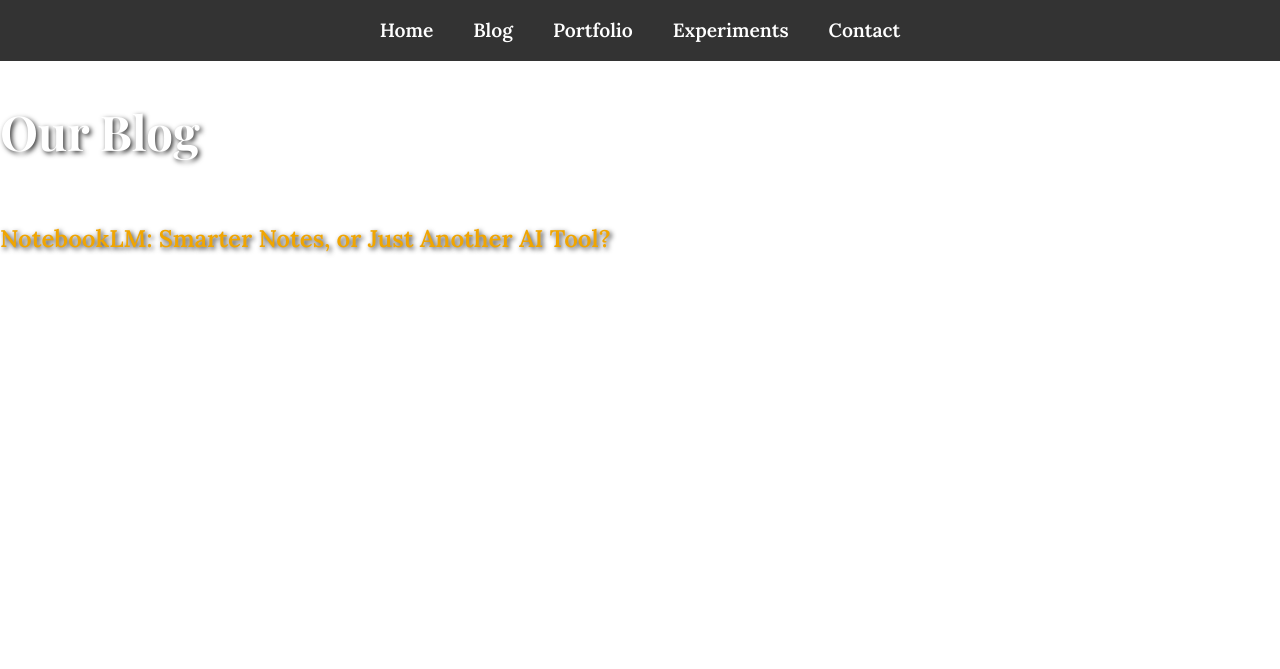
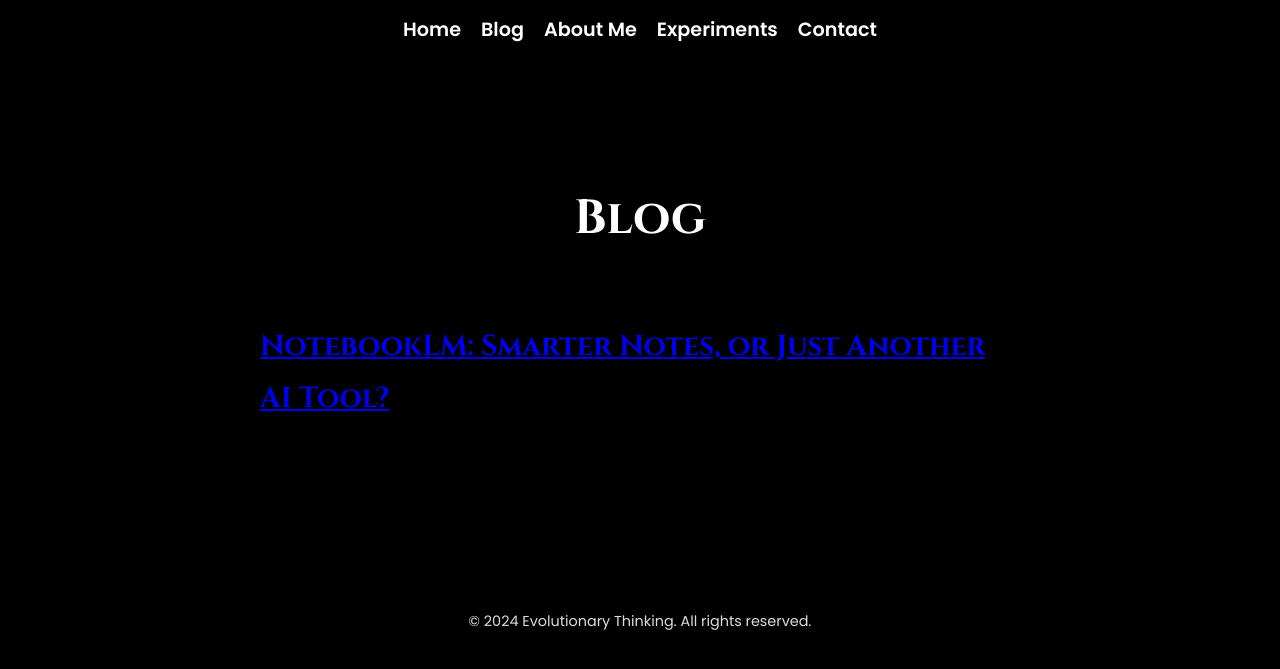
Before and after one commit to frescodicredito/frescodicredito.github.io, a Jekyll site: the page blog.html, which Jekyll copies as it is, in a window 1280 px wide. Shown: the top 669 px of the page. Built offline with Jekyll 4.4.1, drawn with Linux system fonts in a browser that asks for light colours.

Commit message:
Update blog.html

```diff
--- a/blog.html
+++ b/blog.html
@@ -5,131 +5,31 @@
   <meta name="viewport" content="width=device-width, initial-scale=1.0">
   <meta name="description" content="Blog - Explore our thoughts and stories.">
   <title>Blog - Evolutionary Thinking</title>
-  <link href="https://fonts.googleapis.com/css2?family=Lora:wght@400;600&family=Playfair+Display:wght@400;700&display=swap" rel="stylesheet">
-  <style>
-    body {
-      font-family: 'Lora', serif;
-      line-height: 1.6;
-      margin: 0;
-      padding: 0;
-      color: #fff;
-    }
-    .video-background {
-      position: fixed;
-      top: 0;
-      left: 0;
-      width: 100%;
-      height: 100%;
-      z-index: -1;
-    }
-    .video-background iframe {
-      position: absolute;
-      top: 50%;
-      left: 50%;
-      width: 177.78%;
-      height: 100%;
-      transform: translate(-50%, -50%);
-      pointer-events: none;
-    }
-    .video-overlay {
-      position: fixed;
-      top: 0;
-      left: 0;
-      width: 100%;
-      height: 100%;
-      background: rgba(0, 0, 0, 0.6);
-      z-index: 0;
-    }
-    nav {
-      background: rgba(0, 0, 0, 0.8);
-      position: sticky;
-      top: 0;
-      width: 100%;
-      padding: 15px 0;
-      text-align: center;
-      z-index: 2;
-    }
-    nav ul {
-      list-style: none;
-      margin: 0;
-      padding: 0;
-      display: flex;
-      justify-content: center;
-      gap: 20px;
-    }
-    nav ul li a {
-      text-decoration: none;
-      color: white;
-      font-size: 1.2rem;
-      padding: 5px 10px;
-      font-weight: 600;
-      transition: color 0.3s ease;
-    }
-    nav ul li a:hover {
-      color: #f0a500;
-    }
-    .content {
-      position: relative;
-      z-index: 1;
-      text-align: center;
-      padding: 20px;
-      margin-top: 100px;
-    }
-    h1 {
-      font-family: 'Playfair Display', serif;
-      font-size: 3rem;
-      margin-bottom: 50px;
-      text-shadow: 2px 2px 5px rgba(0, 0, 0, 0.8);
-    }
-    .blog-link {
-      font-size: 1.5rem;
-      font-weight: 600;
-      margin-top: 20px;
-      text-shadow: 2px 2px 5px rgba(0, 0, 0, 0.8);
-    }
-    .blog-link a {
-      text-decoration: none;
-      color: #f0a500;
-      font-weight: 700;
-      transition: color 0.3s ease;
-    }
-    .blog-link a:hover {
-      color: #ffd700;
-    }
-    footer {
-      position: fixed;
-      bottom: 10px;
-      width: 100%;
-      text-align: center;
-      font-size: 0.9rem;
-      color: #ddd;
-    }
-  </style>
+  <link rel="stylesheet" href="/assets/css/styles.css">
 </head>
 <body>
   <!-- Navigation Menu -->
   <nav>
-    <ul>
-      <li><a href="index.html">Home</a></li>
-      <li><a href="blog.html">Blog</a></li>
-      <li><a href="#portfolio">Portfolio</a></li>
-      <li><a href="#experiments">Experiments</a></li>
+    <ul class="menu">
+      <li><a href="{{ "/" | relative_url }}">Home</a></li>
+      <li><a href="{{ "/blog/" | relative_url }}">Blog</a></li>
+      <li><a href="{{ "/about/" | relative_url }}">About Me</a></li>
+      <li><a href="{{ "/experiments/" | relative_url }}">Experiments</a></li>
       <li><a href="#contact">Contact</a></li>
     </ul>
   </nav>
 
-
-
-  <!-- Page Content -->
-  <div class="blog-post">
-    <h1>Our Blog</h1>
-    <div class="blog-link">
-      <p>
-        <a href="notebooklm.html">NotebookLM: Smarter Notes, or Just Another AI Tool?</a>
-      </p>
+  <!-- Blog Section -->
+  <div class="content">
+    <h1>Blog</h1>
+    <div class="blog-post">
+      <h2><a href="notebooklm.html">NotebookLM: Smarter Notes, or Just Another AI Tool?</a></h2>
     </div>
   </div>
 
-
+  <!-- Footer -->
+  <footer>
+    © 2024 Evolutionary Thinking. All rights reserved.
+  </footer>
 </body>
 </html>
```
